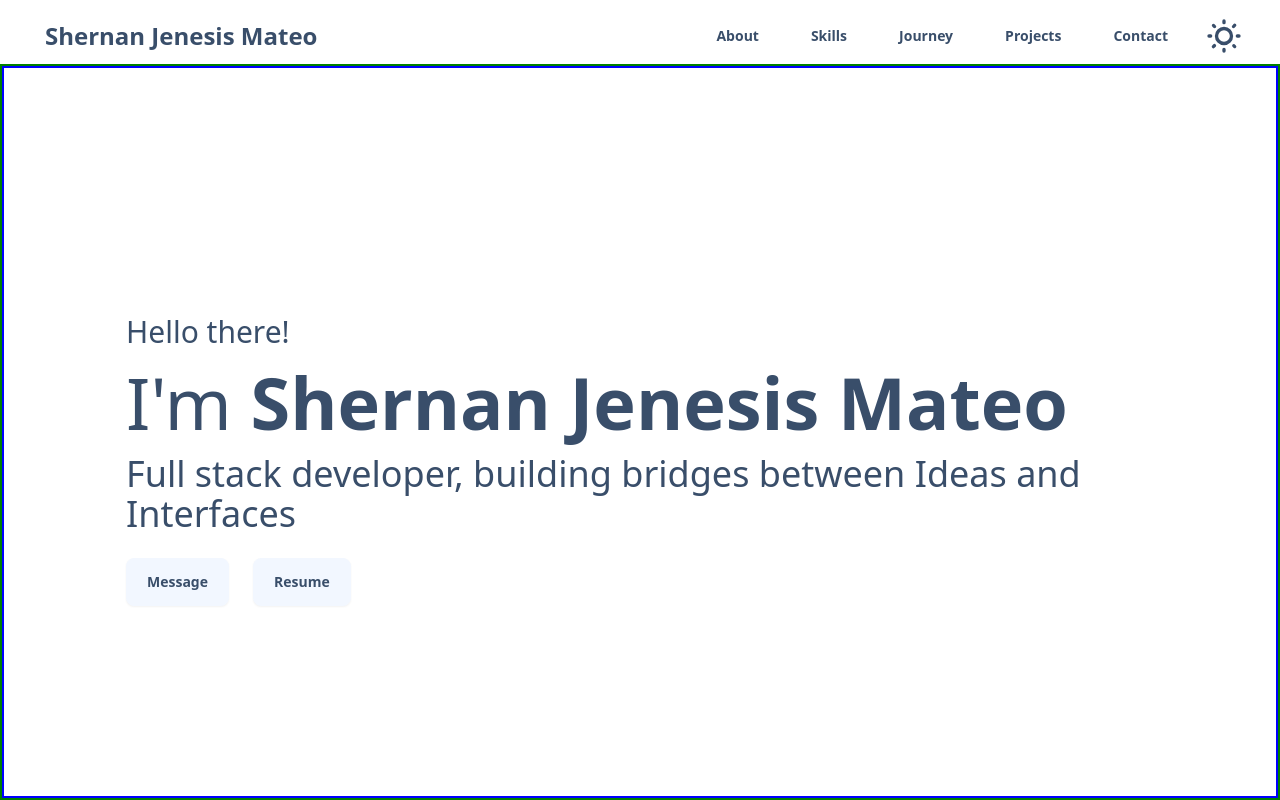
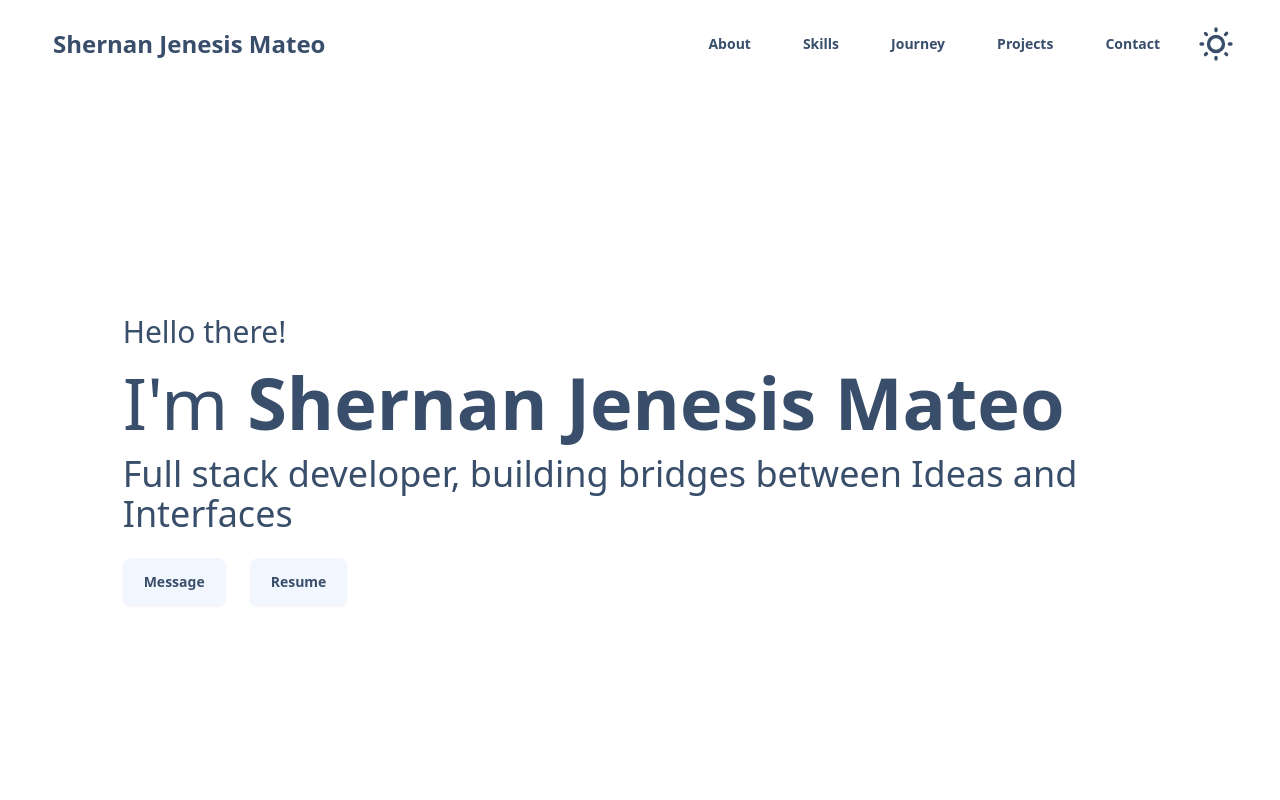
Before and after one commit to ShernanJenesisMateo/portfolio-react-ts, a React (Create React App) app: page / in a window 1280 px wide. Built offline with nearby package versions, Linux system fonts and the light colour scheme.

Commit message:
removed borders from prev fix

```diff
--- a/src/App.tsx
+++ b/src/App.tsx
@@ -11,17 +11,17 @@ function App() {
       <div className=''>
         <Navbar />
       </div>
-      <div className='my-border-green overflow-auto mt-16 h-full relative scroll-hidden'>
-        <div className='flex items-center justify-center my-border-blue h-full' id='HeroSectionId'>
+      <div className='overflow-auto mt-16 h-full relative scroll-hidden'>
+        <div className='flex items-center justify-center h-full' id='HeroSectionId'>
           <Hero />
         </div>
-        <div className='flex items-center justify-center my-border-green' id='AboutSectionId'>
+        <div className='flex items-center justify-center' id='AboutSectionId'>
           <About />
         </div>
-        <div className='flex items-center justify-center my-border-red' id='JourneySectionId'>
+        <div className='flex items-center justify-center' id='JourneySectionId'>
           <Journey />
         </div>
-        <div className='flex items-center justify-center my-border-blue py-20' id='ProjectsSectionId'>
+        <div className='flex items-center justify-center py-20' id='ProjectsSectionId'>
           <Projects />
         </div>
       </div>
--- a/src/components/Navbar.tsx
+++ b/src/components/Navbar.tsx
@@ -36,7 +36,7 @@ import { author } from '../utilities/profile';
 const Navbar = () => {
   return (
     <div className='fixed w-screen inset-0 z-10 h-16'>
-      {/* <div className="navbar bg-base/30 backdrop-blur-xl"> */}
+      <div className="navbar bg-base/30 backdrop-blur-xl">
       <div className="navbar">
         <div className="flex-1 px-5">
           <a className="btn btn-ghost text-2xl" href='#HeroSectionId'>{author.name}</a>
@@ -79,6 +79,7 @@ const Navbar = () => {
         </div>
       </div>
     </div>
+    </div>
   )
 }
 
--- a/src/components/Projects.tsx
+++ b/src/components/Projects.tsx
@@ -30,7 +30,7 @@ const Projects = () => {
   return (
     <div className="relative w-10/12 h-full">
       <h3 className='text-4xl py-2 font-bold mb-10'>Projects</h3>
-      <div className="flex justify-center items-center space-x-4 w-full my-border-red relative">
+      <div className="flex justify-center items-center space-x-4 w-full relative">
         <button
           className="absolute left-4 top-1/2 transform -translate-y-1/2 bg-gray-200 p-2 rounded-full hover:bg-gray-300 z-10"
           onClick={goToPrevious}
```
